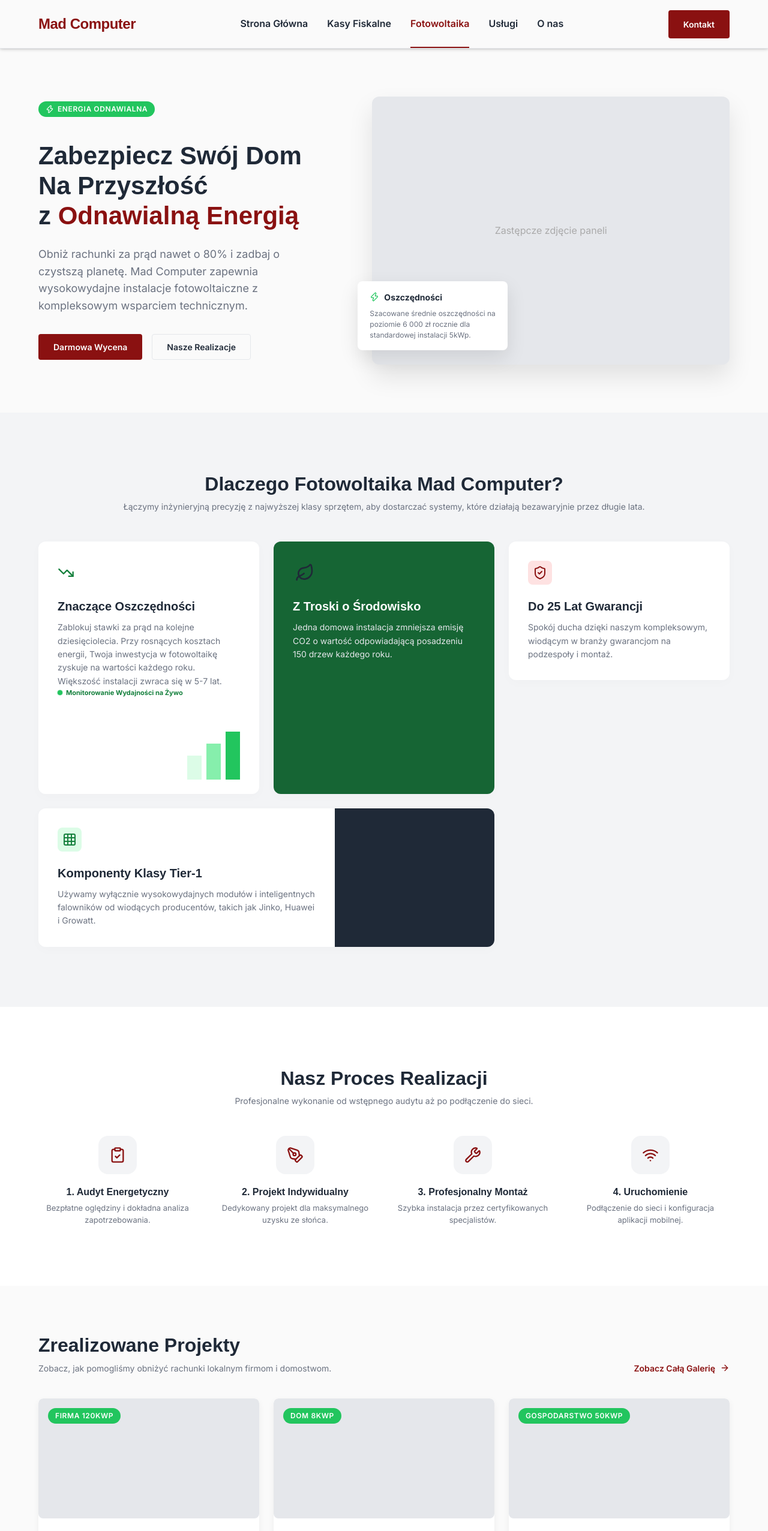
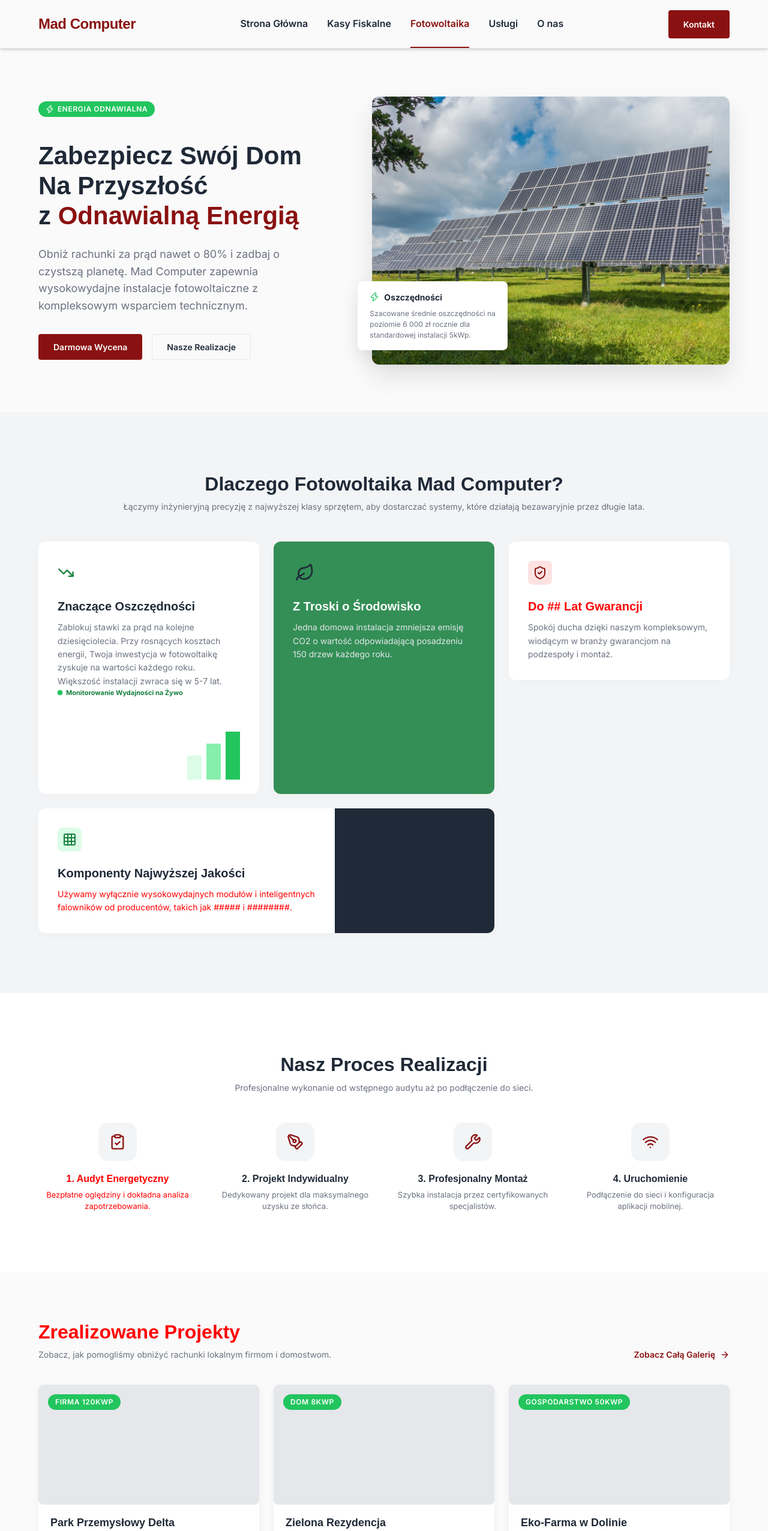
Before and after one commit to MateuszKubikart/MadComputerSite, a React (Vite) app in the folder MadComputerSite/: page /Fotowoltaika in a window 1280 px wide. Shown: the top 2553 px of the page at 60% size. Built offline with nearby package versions, Linux system fonts and the light colour scheme; a web font is replaced by a local one.

Commit message:
Strona v2 zmiany tekstu

```diff
--- a/MadComputerSite/src/Pages/Fotowoltaika/Fotowoltaika.css
+++ b/MadComputerSite/src/Pages/Fotowoltaika/Fotowoltaika.css
@@ -115,7 +115,7 @@
 }
 
 .card-green {
-  background-color: #166534;
+  background-color: #338f56;
   grid-row: span 2;
 }
 
--- a/MadComputerSite/src/Pages/Fotowoltaika/Fotowoltaika.jsx
+++ b/MadComputerSite/src/Pages/Fotowoltaika/Fotowoltaika.jsx
@@ -13,6 +13,7 @@ import {
   Phone,
 } from "lucide-react";
 import "./Fotowoltaika.css";
+import FotowoltaikaBG from "../../assets/FotowoltaikaBG.webp";
 
 function Photovoltaics() {
   return (
@@ -44,7 +45,10 @@ function Photovoltaics() {
             </div>
             <div className="hero-image-wrapper">
               <div className="img-placeholder" style={{ aspectRatio: "4/3" }}>
-                <span style={{ color: "#aaa" }}>Zastępcze zdjęcie paneli</span>
+                <img
+                  src={FotowoltaikaBG}
+                  alt="Zdjęcie Paneli Fotowolaicznych"
+                />
               </div>
               <div className="savings-card">
                 <div className="savings-header">
@@ -119,7 +123,7 @@ function Photovoltaics() {
                 <div className="card-icon red-icon">
                   <ShieldCheck size={24} />
                 </div>
-                <h3>Do 25 Lat Gwarancji</h3>
+                <h3 style={{ color: "red" }}>Do ## Lat Gwarancji</h3>
                 <p>
                   Spokój ducha dzięki naszym kompleksowym, wiodącym w branży
                   gwarancjom na podzespoły i montaż.
@@ -133,11 +137,10 @@ function Photovoltaics() {
                 <div className="card-icon green-icon">
                   <Grid size={24} />
                 </div>
-                <h3>Komponenty Klasy Tier-1</h3>
-                <p>
+                <h3>Komponenty Najwyższej Jakości</h3>
+                <p style={{ color: "red" }}>
                   Używamy wyłącznie wysokowydajnych modułów i inteligentnych
-                  falowników od wiodących producentów, takich jak Jinko, Huawei
-                  i Growatt.
+                  falowników od producentów, takich jak ##### i ########.
                 </p>
               </div>
               <div className="placeholder-texture"></div>
@@ -162,8 +165,10 @@ function Photovoltaics() {
               <div className="step-icon">
                 <ClipboardCheck size={28} />
               </div>
-              <h4>1. Audyt Energetyczny</h4>
-              <p>Bezpłatne oględziny i dokładna analiza zapotrzebowania.</p>
+              <h4 style={{ color: "red" }}>1. Audyt Energetyczny</h4>
+              <p style={{ color: "red" }}>
+                Bezpłatne oględziny i dokładna analiza zapotrzebowania.
+              </p>
             </div>
             <div className="step">
               <div className="step-icon">
@@ -195,7 +200,9 @@ function Photovoltaics() {
         <div className="container">
           <div className="projects-header">
             <div>
-              <h2 className="section-title">Zrealizowane Projekty</h2>
+              <h2 className="section-title" style={{ color: "red" }}>
+                Zrealizowane Projekty
+              </h2>
               <p className="section-subtitle">
                 Zobacz, jak pomogliśmy obniżyć rachunki lokalnym firmom i
                 domostwom.
@@ -254,14 +261,13 @@ function Photovoltaics() {
               <h2 className="section-title text-white">
                 Gotowy na Oszczędności ze Słońca?
               </h2>
-              <p className="form-desc">
-                Wypełnij poniższy formularz, a nasz doradca techniczny
-                przygotuje wstępną wycenę oraz projekt systemu w ciągu 24
-                godzin.
+              <p className="form-desc" style={{ color: "red" }}>
+                Zadzwoń do nas, a przygotujemy wstępną wycenę oraz projekt
+                systemu.
               </p>
 
               <ul className="form-benefits">
-                <li>
+                <li style={{ color: "red" }}>
                   <CheckCircle2 color="var(--color-green)" size={20} /> Darmowa
                   konsultacja techniczna u Ciebie
                 </li>
@@ -269,7 +275,7 @@ function Photovoltaics() {
                   <CheckCircle2 color="var(--color-green)" size={20} />{" "}
                   Spersonalizowane wyliczenia zwrotu z inwestycji
                 </li>
-                <li>
+                <li style={{ color: "red" }}>
                   <CheckCircle2 color="var(--color-green)" size={20} />{" "}
                   Kompleksowa pomoc w pozyskaniu dofinansowania
                 </li>
```
Also changed, not shown: MadComputerSite/src/assets/FotowoltaikaBG.webp (added).
